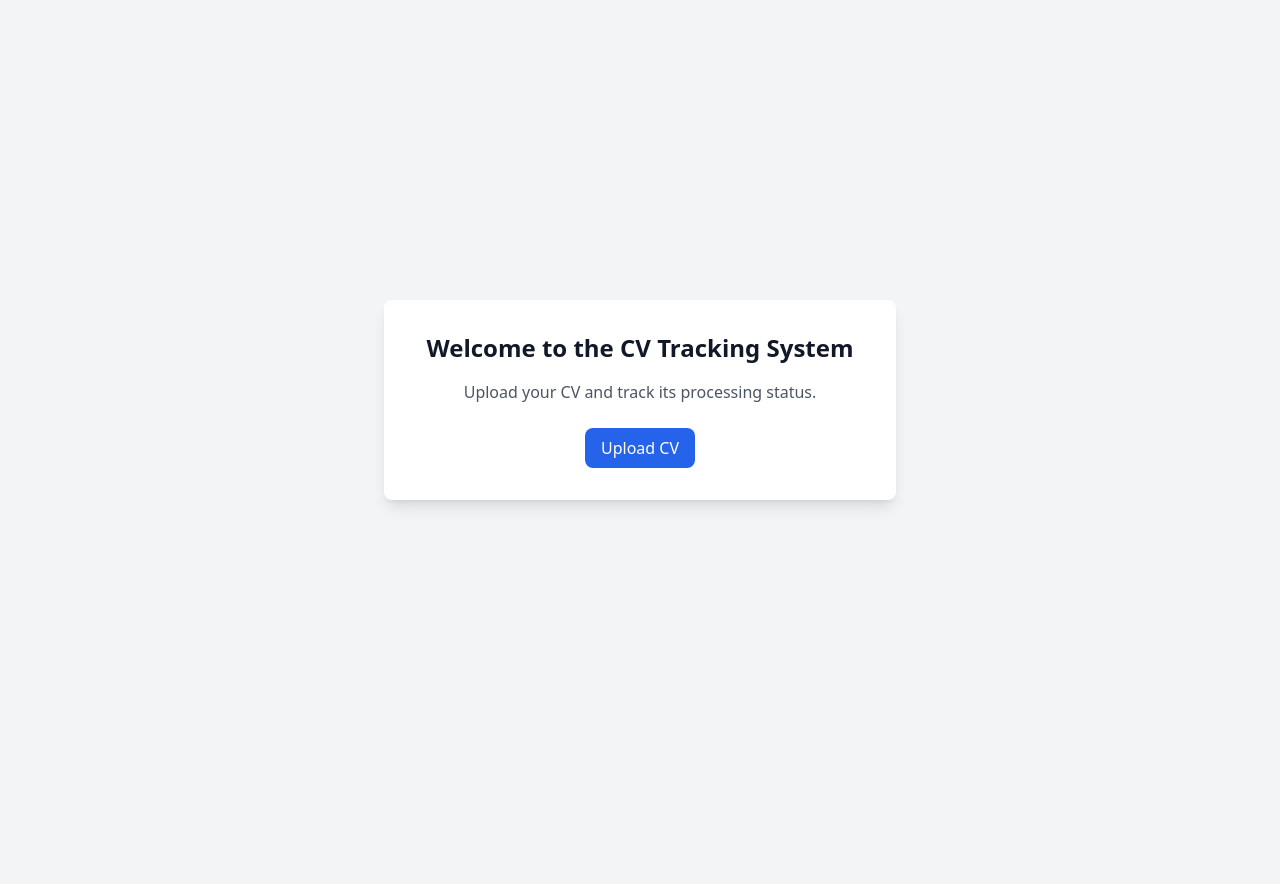
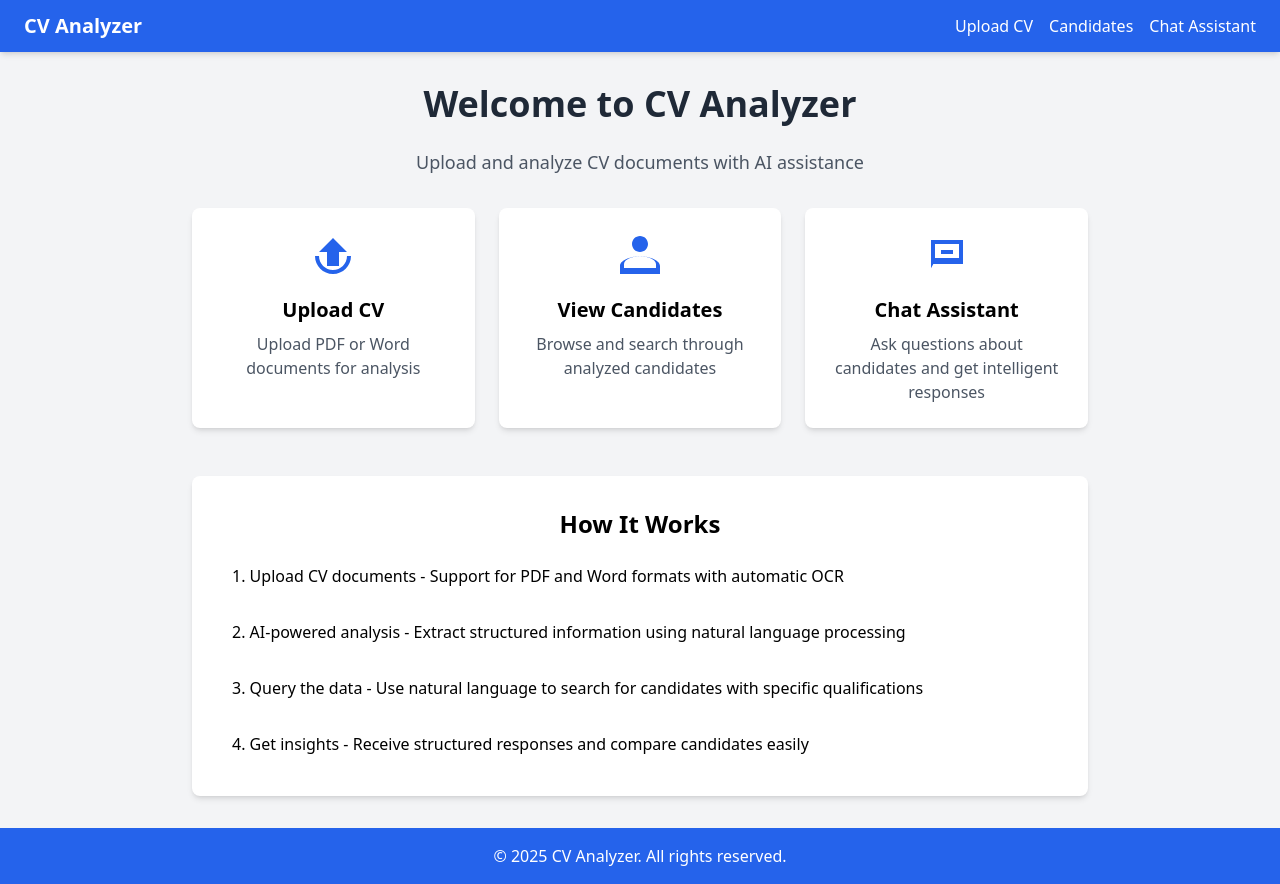
Before and after one commit to ow-tech/cv-Analyzer, a Django app: page /cv_tracking_system/ in a window 1280 px wide. Before the commit the page ends 507 px from the top, so only its background shows below. Run offline with Django 4.2, Linux system fonts and the light colour scheme; some libraries are stand-ins or nearby versions.

Commit message:
created base template which has Nav, footer, body clickable anchor tags, this has been implemented in home html

```diff
--- /dev/null
+++ b/cv_tracking_system/templates/cv_tracking_system/base.html
@@ -0,0 +1,82 @@
+
+<!DOCTYPE html>
+<html lang="en">
+<head>
+    <meta charset="UTF-8">
+    <meta name="viewport" content="width=device-width, initial-scale=1.0">
+    <title>{% block title %}CV Analyzer{% endblock %}</title>
+
+    <!-- Tailwind CSS -->
+    <script src="https://cdn.tailwindcss.com"></script>
+
+    <!-- Alpine.js -->
+    <script src="https://cdn.jsdelivr.net/npm/alpinejs@3.x.x/dist/cdn.min.js" defer></script>
+
+    {% block extra_head %}{% endblock %}
+</head>
+<body class="bg-gray-100 min-h-screen flex flex-col">
+
+    <!-- Navigation -->
+
+
+<nav x-data="{ menuOpen: false }" class="bg-blue-600 text-white shadow-md">
+    <div class="container mx-auto px-6 py-3 flex justify-between items-center">
+        <a href="{% url 'home' %}" class="text-xl font-bold">CV Analyzer</a>
+        <div class="hidden md:flex space-x-4 items-center">
+            <a href="{% url 'upload' %}" class="hover:text-blue-200">Upload CV</a>
+            <a href="{% url 'candidates' %}" class="hover:text-blue-200">Candidates</a>
+            <a href="{% url 'chat' %}" class="hover:text-blue-200">Chat Assistant</a>
+        </div>
+
+        <!-- Mobile Menu Button -->
+        <button @click="menuOpen = !menuOpen" class="md:hidden focus:outline-none">
+            <svg xmlns="http://www.w3.org/2000/svg" class="h-6 w-6" fill="none" viewBox="0 0 24 24" stroke="currentColor">
+                <path stroke-linecap="round" stroke-linejoin="round" stroke-width="2" d="M4 6h16M4 12h16m-7 6h7"/>
+            </svg>
+        </button>
+    </div>
+
+    <!-- Mobile Dropdown -->
+    <div
+        x-show="menuOpen"
+        x-cloak
+        x-transition
+        class="md:hidden bg-blue-700">
+        <a href="{% url 'upload' %}" class="block py-2 px-4 text-white hover:bg-blue-800">Upload CV</a>
+        <a href="{% url 'candidates' %}" class="block py-2 px-4 text-white hover:bg-blue-800">Candidates</a>
+        <a href="{% url 'chat' %}" class="block py-2 px-4 text-white hover:bg-blue-800">Chat Assistant</a>
+    </div>
+</nav>
+
+
+
+
+    <!-- Messages -->
+    {% if messages %}
+    <div class="container mx-auto px-6 py-2">
+        {% for message in messages %}
+        <div class="px-4 py-3 rounded my-2 border-l-4
+                    {% if message.tags == 'error' %} bg-red-100 border-red-500 text-red-700
+                    {% else %} bg-green-100 border-green-500 text-green-700 {% endif %}"
+             role="alert">
+            <span class="block sm:inline">{{ message }}</span>
+        </div>
+        {% endfor %}
+    </div>
+    {% endif %}
+
+    <!-- Main Content -->
+    <main class="container mx-auto px-6 py-8 flex-grow">
+        {% block content %}{% endblock %}
+    </main>
+
+    <!-- Footer -->
+    <footer class="bg-blue-600 text-white py-4">
+        <div class="container mx-auto px-6 text-center">
+            <p>&copy; {% now "Y" %} CV Analyzer. All rights reserved.</p>
+        </div>
+    </footer>
+
+    {% block scripts %}{% endblock %}
+</body>
+</html>
--- a/cv_tracking_system/templates/cv_tracking_system/home.html
+++ b/cv_tracking_system/templates/cv_tracking_system/home.html
@@ -1,39 +1,54 @@
-<!DOCTYPE html>
-<html lang="en">
-<head>
-    <meta charset="UTF-8">
-    <meta name="viewport" content="width=device-width, initial-scale=1.0">
-    <title>Home - CV Tracking System</title>
-    <script src="https://cdn.tailwindcss.com"></script>
-    <script defer src="https://unpkg.com/alpinejs@3.x.x/dist/cdn.min.js"></script>
-</head>
-<body class="bg-gray-100 text-gray-900">
-    <div class="flex items-center justify-center min-h-screen">
-        <div class="bg-white shadow-lg rounded-lg p-8 w-full max-w-lg text-center">
-            <h1 class="text-2xl font-bold mb-4">Welcome to the CV Tracking System</h1>
-            <p class="text-gray-600 mb-6">Upload your CV and track its processing status.</p>
 
-            <div x-data="{ open: false }">
-                <button @click="open = !open" class="bg-blue-600 text-white px-4 py-2 rounded-lg hover:bg-blue-700 transition">
-                    Upload CV
-                </button>
+{% extends 'cv_tracking_system/base.html' %}
 
-                <!-- Upload Modal -->
-                <div x-show="open" class="fixed inset-0 flex items-center justify-center bg-black bg-opacity-50">
-                    <div class="bg-white p-6 rounded-lg shadow-lg w-96">
-                        <h2 class="text-xl font-semibold mb-4">Upload Your CV</h2>
-                        <form action="" method="post" enctype="multipart/form-data">
-                            {% csrf_token %}
-                            <input type="file" name="cv" class="block w-full border border-gray-300 p-2 rounded mb-4">
-                            <button type="submit" class="bg-green-600 text-white px-4 py-2 rounded-lg hover:bg-green-700 transition">
-                                Submit
-                            </button>
-                        </form>
-                        <button @click="open = false" class="mt-4 text-gray-500 hover:underline">Cancel</button>
-                    </div>
-                </div>
-            </div>
-        </div>
+{% block title %}CV Analyzer - Home{% endblock %}
+
+{% block content %}
+<div class="text-center">
+    <h1 class="text-4xl font-bold mb-6 text-gray-800">Welcome to CV Analyzer</h1>
+    <p class="text-lg mb-8 text-gray-600">Upload and analyze CV documents with AI assistance</p>
+
+    <!-- Features Grid -->
+    <div class="grid grid-cols-1 md:grid-cols-3 gap-6 max-w-4xl mx-auto">
+        <a href="" class="bg-white rounded-lg shadow-md p-6 hover:shadow-lg transition duration-300 flex flex-col items-center">
+            <svg class="text-blue-600 w-12 h-12 mb-4" xmlns="http://www.w3.org/2000/svg" viewBox="0 0 24 24" fill="currentColor">
+                <path d="M12 3l7 7h-4v7h-6v-7H5l7-7zm0 18c-4.97 0-9-4.03-9-9h2c0 3.86 3.14 7 7 7s7-3.14 7-7h2c0 4.97-4.03 9-9 9z"/>
+            </svg>
+            <h2 class="text-xl font-semibold mb-2">Upload CV</h2>
+            <p class="text-gray-600">Upload PDF or Word documents for analysis</p>
+        </a>
+
+        <a href="" class="bg-white rounded-lg shadow-md p-6 hover:shadow-lg transition duration-300 flex flex-col items-center">
+            <svg class="text-blue-600 w-12 h-12 mb-4" xmlns="http://www.w3.org/2000/svg" viewBox="0 0 24 24" fill="currentColor">
+                <path d="M12 12c2.67 0 8 1.34 8 4v2H4v-2c0-2.66 5.33-4 8-4zm0-2c-2.21 0-4-1.79-4-4s1.79-4 4-4 4 1.79 4 4-1.79 4-4 4zm0 2c-3.31 0-10 1.67-10 5v4h20v-4c0-3.33-6.69-5-10-5z"/>
+            </svg>
+            <h2 class="text-xl font-semibold mb-2">View Candidates</h2>
+            <p class="text-gray-600">Browse and search through analyzed candidates</p>
+        </a>
+
+        <a href="" class="bg-white rounded-lg shadow-md p-6 hover:shadow-lg transition duration-300 flex flex-col items-center">
+            <svg class="text-blue-600 w-12 h-12 mb-4" xmlns="http://www.w3.org/2000/svg" viewBox="0 0 24 24" fill="currentColor">
+                <path d="M4 4h16v12H5.17L4 18.17V4zm2 2v7h12V6H6zm3 3h6v2H9V9z"/>
+            </svg>
+            <h2 class="text-xl font-semibold mb-2">Chat Assistant</h2>
+            <p class="text-gray-600">Ask questions about candidates and get intelligent responses</p>
+        </a>
     </div>
-</body>
-</html>
+
+    <!-- How It Works -->
+    <div class="mt-12 bg-white rounded-lg shadow-md p-8 max-w-4xl mx-auto">
+        <h2 class="text-2xl font-semibold mb-4">How It Works</h2>
+        <ol class="list-decimal list-inside text-left space-y-4">
+            <li class="p-2"><span class="font-medium">Upload CV documents</span> - Support for PDF and Word formats with automatic OCR</li>
+            <li class="p-2"><span class="font-medium">AI-powered analysis</span> - Extract structured information using natural language processing</li>
+            <li class="p-2"><span class="font-medium">Query the data</span> - Use natural language to search for candidates with specific qualifications</li>
+            <li class="p-2"><span class="font-medium">Get insights</span> - Receive structured responses and compare candidates easily</li>
+        </ol>
+    </div>
+</div>
+{% endblock %}
+
+{% block extra_head %}
+<!-- Alpine.js -->
+<script src="https://cdn.jsdelivr.net/npm/alpinejs@3.x.x/dist/cdn.min.js" defer></script>
+{% endblock %}
--- a/cv_tracking_system/urls.py
+++ b/cv_tracking_system/urls.py
@@ -3,5 +3,9 @@ from . import views
 
 urlpatterns = [
     path('', views.HomeView.as_view(), name='home'),
+      path('upload/', views.UploadView.as_view(), name='upload'),
+    path('candidates/', views.CandidatesView.as_view(), name='candidates'),
+    path('candidates/<int:pk>/', views.CandidateDetailView.as_view(), name='candidate_detail'),
+    path('chat/', views.ChatView.as_view(), name='chat'),
 
 ]
--- a/cv_tracking_system/views.py
+++ b/cv_tracking_system/views.py
@@ -4,3 +4,16 @@ from django.views import View
 class HomeView(View):
     def get(self, request):
         return render(request, 'cv_tracking_system/home.html')
+class UploadView(View):
+    def get(self, request):
+        return render(request, 'cv_tracking_system/home.html')
+class CandidatesView(View):
+    def get(self, request):
+        return render(request, 'cv_tracking_system/home.html')
+
+class CandidateDetailView(View):
+    def get(self, request, pk):
+        return render(request, 'cv_tracking_system/home.html')
+class ChatView(View):
+    def get(self, request, pk):
+        return render(request, 'cv_tracking_system/home.html')
```
